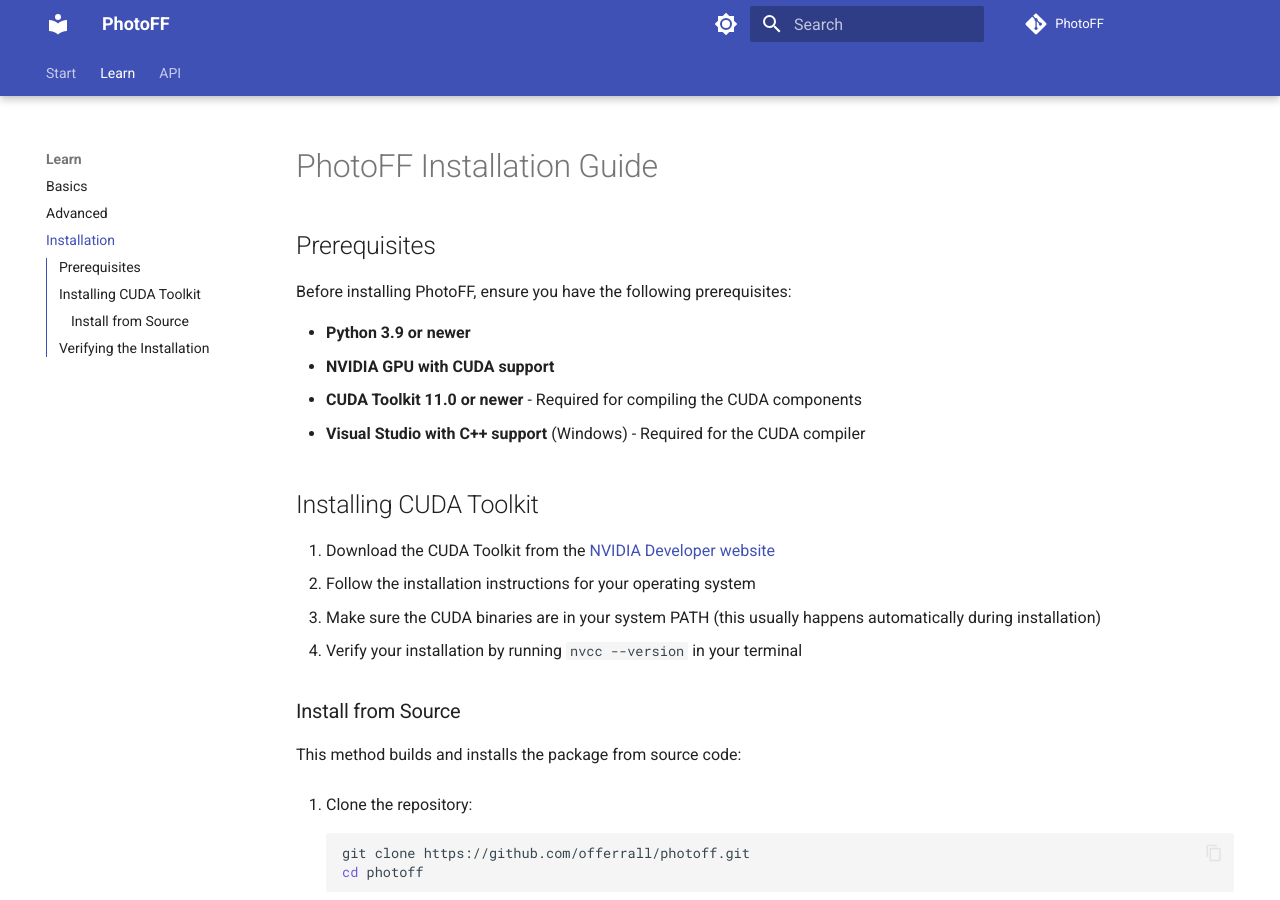
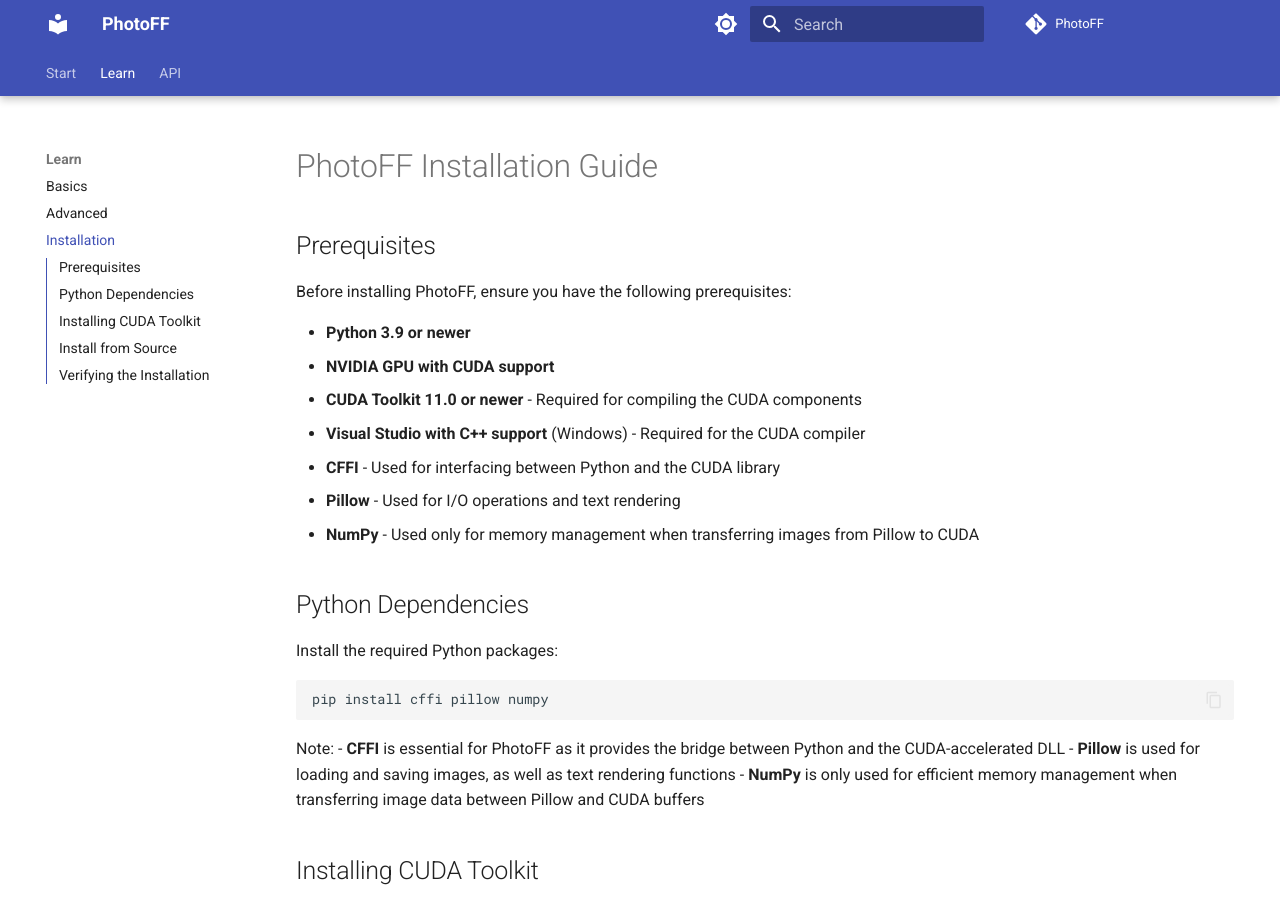
Before and after one commit to offerrall/photoff, an MkDocs documentation site: the page built from docs/installation.md, in a window 1280 px wide and 900 px high. Built offline with MkDocs 1.6.1 and Material for MkDocs 9.7.7, drawn with Linux system fonts in a browser that asks for light colours; comment, search, counter and statistics services are not loaded.

Commit message:
Update installation and readme documentation: add Python dependencies and enhance installation instructions

````diff
--- a/docs/installation.md
+++ b/docs/installation.md
@@ -8,6 +8,22 @@ Before installing PhotoFF, ensure you have the following prerequisites:
 - **NVIDIA GPU with CUDA support**
 - **CUDA Toolkit 11.0 or newer** - Required for compiling the CUDA components
 - **Visual Studio with C++ support** (Windows) - Required for the CUDA compiler
+- **CFFI** - Used for interfacing between Python and the CUDA library
+- **Pillow** - Used for I/O operations and text rendering
+- **NumPy** - Used only for memory management when transferring images from Pillow to CUDA
+
+## Python Dependencies
+
+Install the required Python packages:
+
+```bash
+pip install cffi pillow numpy
+```
+
+Note:
+- **CFFI** is essential for PhotoFF as it provides the bridge between Python and the CUDA-accelerated DLL
+- **Pillow** is used for loading and saving images, as well as text rendering functions
+- **NumPy** is only used for efficient memory management when transferring image data between Pillow and CUDA buffers
 
 ## Installing CUDA Toolkit
 
@@ -16,7 +32,7 @@ Before installing PhotoFF, ensure you have the following prerequisites:
 3. Make sure the CUDA binaries are in your system PATH (this usually happens automatically during installation)
 4. Verify your installation by running `nvcc --version` in your terminal
 
-### Install from Source
+## Install from Source
 
 This method builds and installs the package from source code:
 
````
Also changed, not shown: readme.md (+82 -2 lines).
